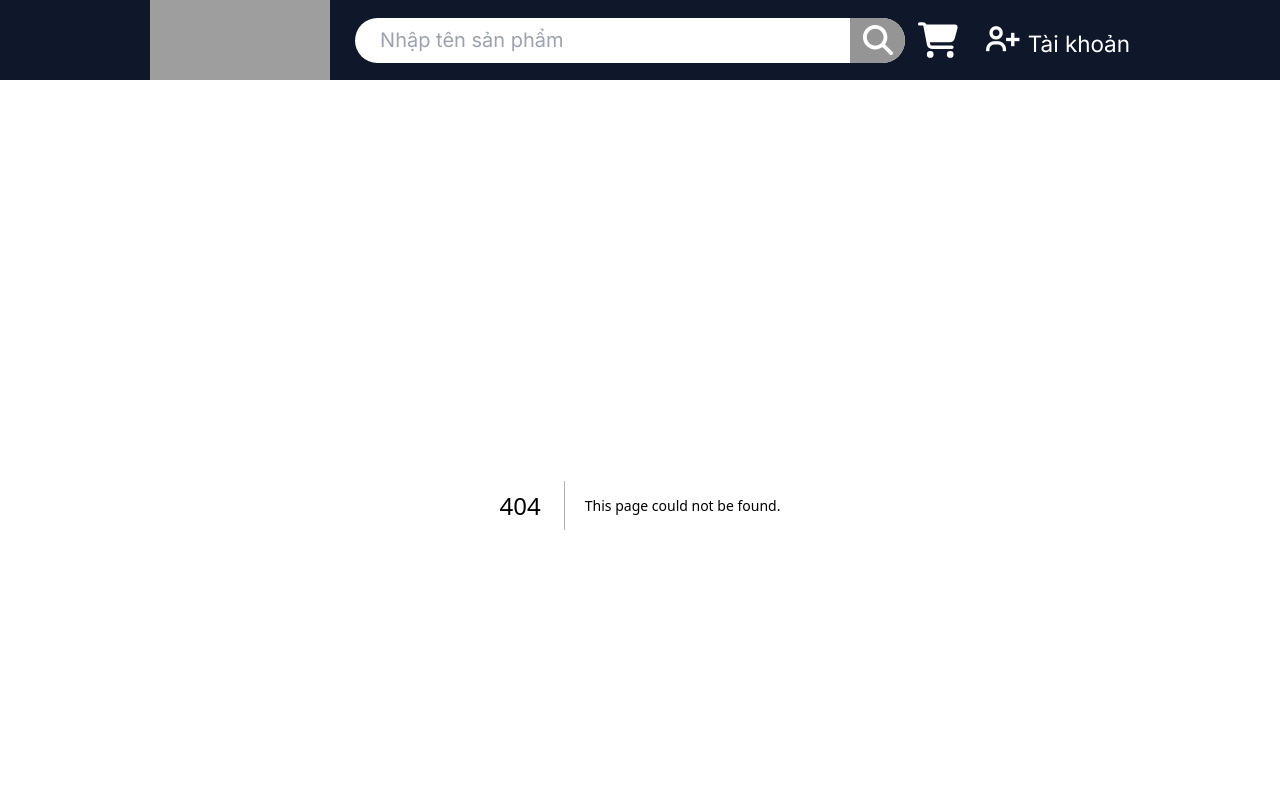
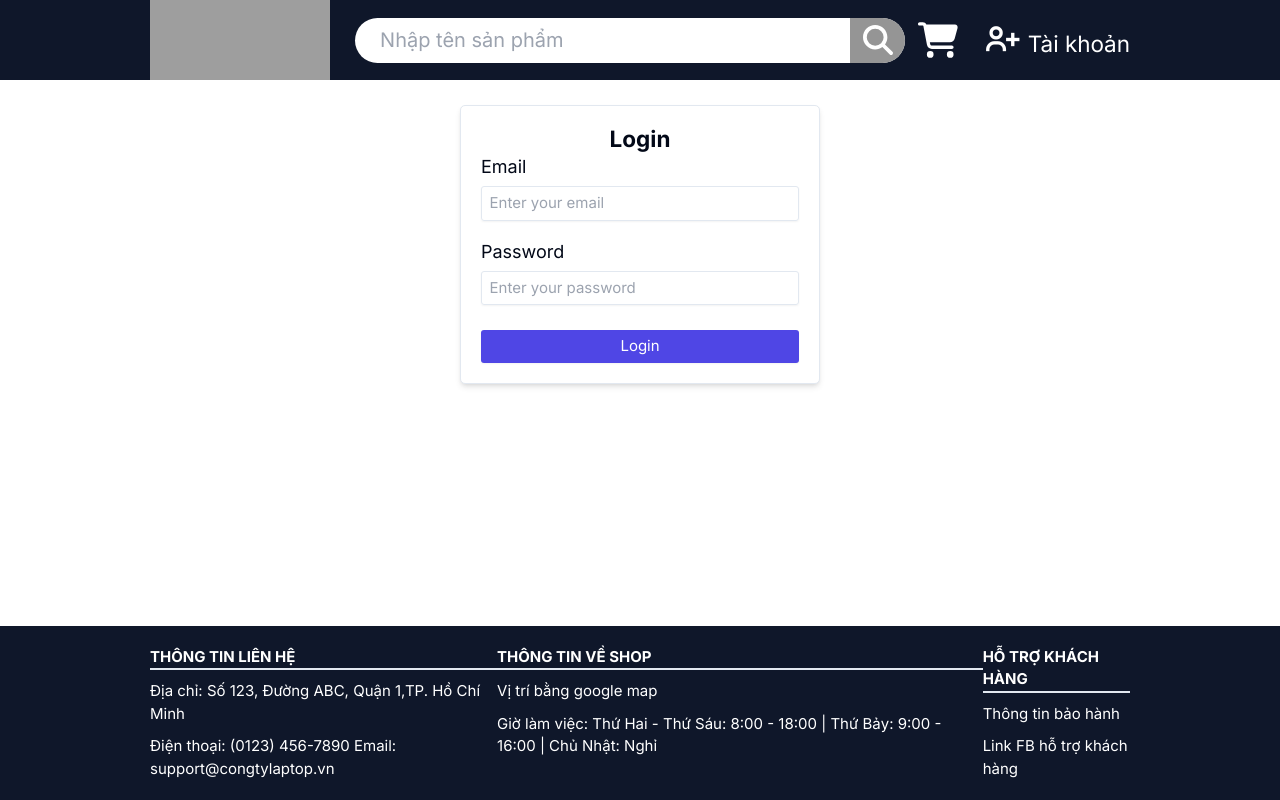
Before and after one commit to thephong2408/sanphamhe, a Next.js app in the folder fe/: page /login in a window 1280 px wide. Before the commit this address had no page. Shown: the top 800 px of the page. Built offline with nearby package versions, Linux system fonts and the light colour scheme; grey boxes are pictures that could not be loaded.

Commit message:
Add login page component with form handling and styling

```diff
--- /dev/null
+++ b/fe/src/app/(page)/login/page.tsx
@@ -0,0 +1,73 @@
+"use client";
+// src/pages/Login.tsx (hoặc src/components/Login.tsx)
+import React, { useState } from "react";
+
+const Login: React.FC = () => {
+  const [email, setEmail] = useState("");
+  const [password, setPassword] = useState("");
+
+  const handleSubmit = (event: React.FormEvent) => {
+    event.preventDefault();
+    // Xử lý đăng nhập ở đây (ví dụ: gọi API để xác thực người dùng)
+    console.log("Email:", email);
+    console.log("Password:", password);
+  };
+
+  return (
+    <div className="flex items-center justify-center sm:mb-0 mb-10">
+      <div className="w-full max-w-xl p-8 bg-white rounded-lg shadow-md border-[1px]">
+        <h2 className="sm:text-4xl text-2xl font-bold mb-4 text-center ">
+          Login
+        </h2>
+        <form className="space-y-10" onSubmit={handleSubmit}>
+          <div className="mb-4  space-y-5">
+            <label
+              htmlFor="email"
+              className="block text-sm sm:text-[18px] text-[17px]"
+            >
+              Email
+            </label>
+            <div className="border-[1px] rounded-md shadow-sm ">
+              <input
+                type="email"
+                id="email"
+                value={email}
+                onChange={(e) => setEmail(e.target.value)}
+                placeholder="Enter your email"
+                required
+                className=" block w-full px-3 py-2 border-[5px] border-[#000] focus:outline-none focus:bg-slate-200 sm:text-[15px] text-[12px]"
+              />
+            </div>
+          </div>
+          <div className="mb-6 space-y-5">
+            <label
+              htmlFor="password"
+              className="block text-sm sm:text-[18px] text-[17px]"
+            >
+              Password
+            </label>
+            <div className="border-[1px] rounded-md shadow-sm ">
+              <input
+                type="password"
+                id="password"
+                value={password}
+                onChange={(e) => setPassword(e.target.value)}
+                placeholder="Enter your password"
+                required
+                className="w-full px-3 py-2 focus:outline-none focus:bg-slate-200 sm:text-[15px] text-[12px]"
+              />
+            </div>
+          </div>
+          <button
+            type="submit"
+            className="w-full bg-indigo-600 text-white py-2 px-4 rounded-md shadow-sm "
+          >
+            Login
+          </button>
+        </form>
+      </div>
+    </div>
+  );
+};
+
+export default Login;
```
